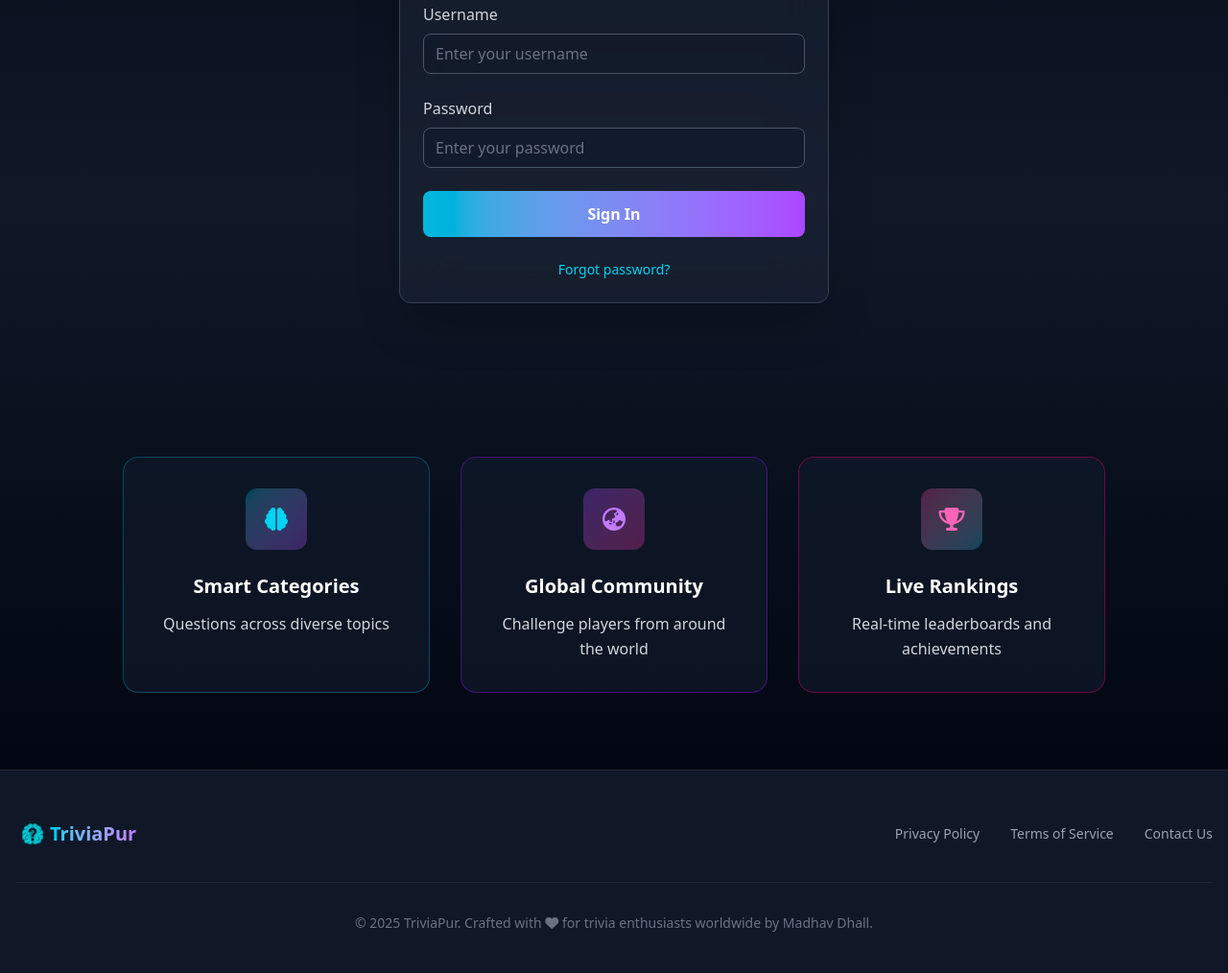
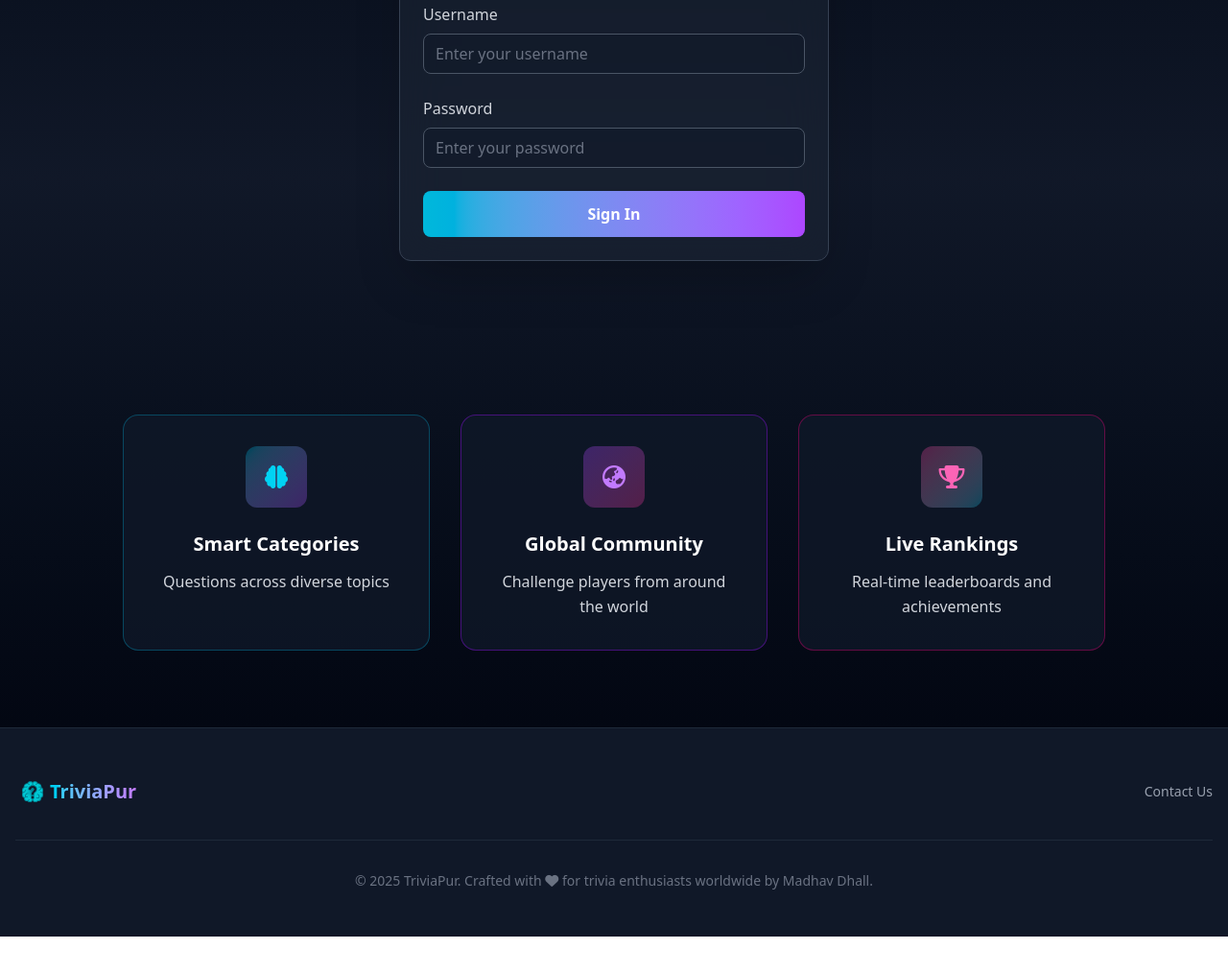
Before and after one commit to MadhavDhall/trivia-app, a website: page public/index.html in a window 1280 px wide. Shown: the part 1188-2202 px from the top of the page at 96% size. After the commit the page ends 2164 px from the top, so only its background shows below. Drawn offline with Linux system fonts and the light colour scheme.

Commit message:
removed non working links

```diff
--- a/public/index.html
+++ b/public/index.html
@@ -141,10 +141,6 @@
                                         class="w-full bg-gradient-to-r from-cyan-500 to-purple-500 hover:from-cyan-600 hover:to-purple-600 text-white rounded-lg py-3 transition-all duration-300 transform hover:scale-105 font-semibold">
                                         Sign In
                                     </button>
-                                    <p class="text-center text-sm text-gray-400">
-                                        <a href="#" class="text-cyan-400 hover:text-cyan-300 transition-colors">Forgot
-                                            password?</a>
-                                    </p>
                                 </form>
                             </div>
                         </div>
@@ -181,10 +177,6 @@
                                         class="w-full bg-gradient-to-r from-cyan-500 to-purple-500 hover:from-cyan-600 hover:to-purple-600 text-white rounded-lg py-3 transition-all duration-300 transform hover:scale-105 font-semibold">
                                         Create Account
                                     </button>
-                                    <p class="text-center text-xs text-gray-500">
-                                        By signing up, you agree to our
-                                        <a href="#" class="text-cyan-400 hover:text-cyan-300">Terms of Service</a>
-                                    </p>
                                 </form>
                             </div>
                         </div>
@@ -258,13 +250,8 @@
                     </span>
                 </div>
                 <div class="flex space-x-8 text-sm">
-                    <a href="#" class="text-gray-400 hover:text-cyan-400 transition-colors duration-200">
-                        Privacy Policy
-                    </a>
-                    <a href="#" class="text-gray-400 hover:text-cyan-400 transition-colors duration-200">
-                        Terms of Service
-                    </a>
-                    <a href="#" class="text-gray-400 hover:text-cyan-400 transition-colors duration-200">
+                    <a href="mailto:madhavdhall6@gmail.com"
+                        class="text-gray-400 hover:text-cyan-400 transition-colors duration-200">
                         Contact Us
                     </a>
                 </div>
```
Also changed, not shown: public/leaderboard/index.html (+3 -8 lines), public/question/index.html (+3 -8 lines).
